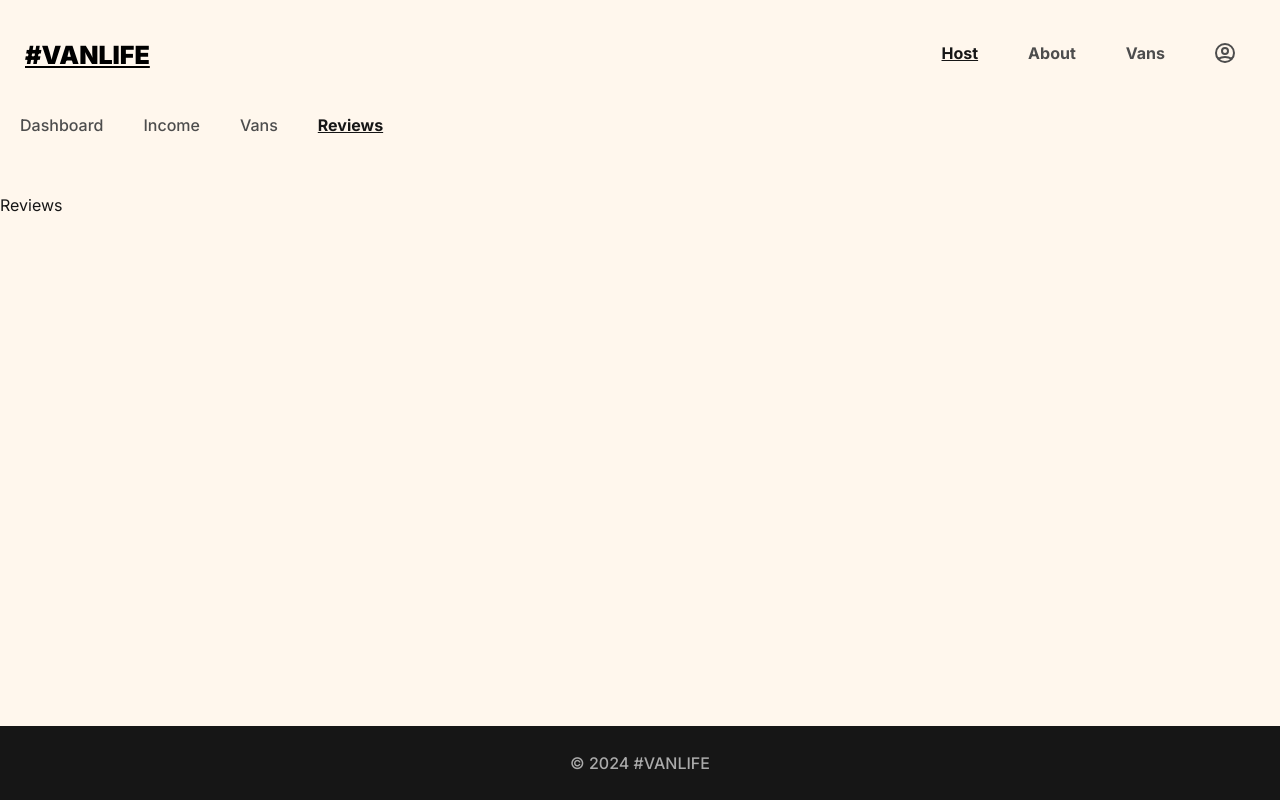
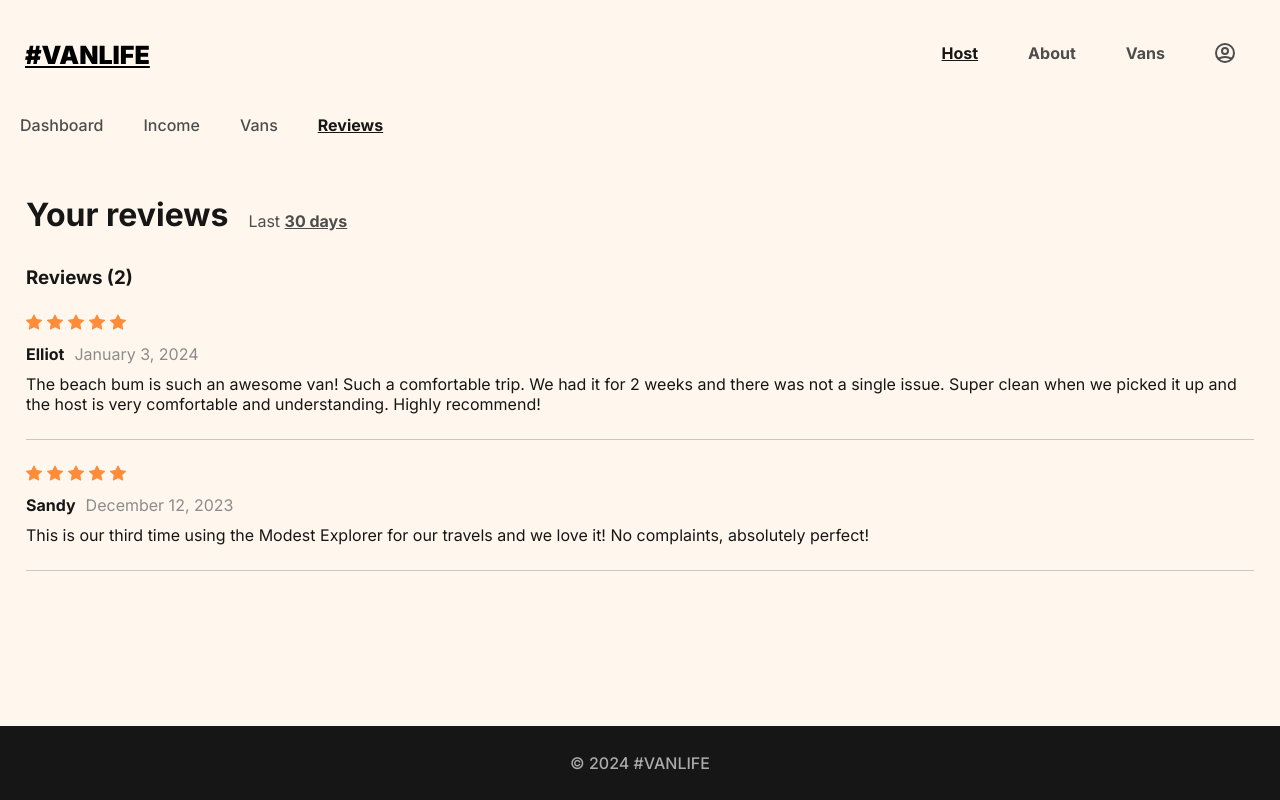
Before and after one commit to kseniia-chepur/vanlife, a React (Create React App) app: page /host/reviews in a window 1280 px wide. Built offline with nearby package versions, Linux system fonts and the light colour scheme; what miragejs would draw is missing.

Commit message:
add host reviews

```diff
--- a/package.json
+++ b/package.json
@@ -10,6 +10,7 @@
     "miragejs": "^0.1.48",
     "react": "^18.2.0",
     "react-dom": "^18.2.0",
+    "react-icons": "^5.0.1",
     "react-loader-spinner": "^6.1.6",
     "react-router-dom": "^6.21.2",
     "react-scripts": "5.0.1"
--- a/src/pages/Reviews/Reviews.jsx
+++ b/src/pages/Reviews/Reviews.jsx
@@ -1,6 +1,49 @@
+import { BsStarFill } from "react-icons/bs";
+import "./Reviews.scss";
+
 const Reviews = () => {
+  const reviewsData = [
+    {
+      rating: 5,
+      name: "Elliot",
+      date: "January 3, 2024",
+      text: "The beach bum is such an awesome van! Such a comfortable trip. We had it for 2 weeks and there was not a single issue. Super clean when we picked it up and the host is very comfortable and understanding. Highly recommend!",
+      id: "1",
+    },
+    {
+      rating: 5,
+      name: "Sandy",
+      date: "December 12, 2023",
+      text: "This is our third time using the Modest Explorer for our travels and we love it! No complaints, absolutely perfect!",
+      id: "2",
+    },
+]
   return (
-    <div>Reviews</div>
+    <section className="reviews">
+      <div className="reviews__content">
+        <h2 className="reviews__title">Your reviews</h2>
+        <p className="reviews__period">
+          Last <span>30 days</span>
+        </p>
+      </div>
+      <h3 className="reviews__subtitle">Reviews (2)</h3>
+
+      {reviewsData.map(review => (
+        <div key={review.id}>
+          <div className="review">
+            {[...Array(review.rating)].map((_, i) => (
+              <BsStarFill className="review__star" key={i} />
+            ))}
+            <div className="review__info">
+              <p className="review__name">{review.name}</p>
+              <p className="review__date">{review.date}</p>
+            </div>
+            <p className="review__text">{review.text}</p>
+          </div>
+          <hr className="review__separator"/>
+        </div>
+      ))}
+    </section>
   )
 }
 
--- a/src/pages/Reviews/Reviews.scss
+++ b/src/pages/Reviews/Reviews.scss
@@ -0,0 +1,57 @@
+@import "../../utils/variables.scss";
+
+.reviews {
+  padding-inline: 26px;
+  color: $primary-c;
+
+  &__content {
+    display: flex;
+    align-items: center;
+    margin-bottom: 32px;
+  }
+
+  &__title {
+    font-weight: 700;
+    font-size: 2rem;
+    margin-right: 20px;
+  }
+
+  &__period {
+    color: $gray-c;
+    padding-top: 12px;
+  }
+
+  & span {
+    text-decoration: underline;
+    font-weight: bold;
+  }
+}
+
+.review {
+  margin-block: 25px;
+
+  &__info {
+    display: flex;
+    margin-bottom: 10px;
+  }
+
+  &__name {
+    margin-right: 10px;
+    font-weight: 600;
+  }
+
+  &__date {
+    color: $date-c;
+  }
+
+  &__star {
+    color: $accent-c;
+    margin: 0 5px 10px 0;
+  }
+
+  &__separator {
+    background-color: $line-c;
+    height: 1px;
+    border: 0;
+  }
+}
--- a/src/utils/variables.scss
+++ b/src/utils/variables.scss
@@ -8,3 +8,5 @@ $light-gray-c: #AAAAAA;
 $rugged-type-c: #115E59;
 $simple-type-c: #E17654;
 $std-type-c: #FFEAD0;
+$date-c: #8C8C8C;
+$line-c: #C7C7C7;
```
Also changed, not shown: 1 other file (tests, documents, lock files or other folders).
